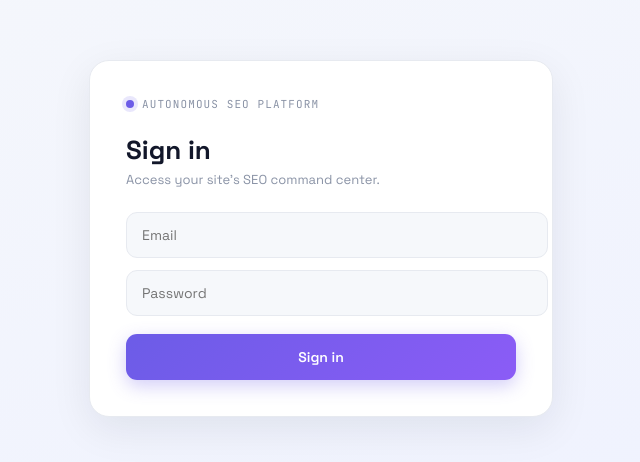
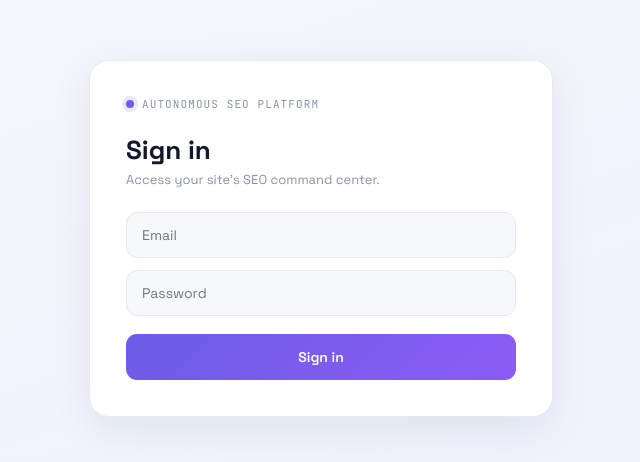
Before and after one commit to samanzen/junkfree-agent, a Next.js app: page /login in a window 1280 px wide. Shown: the part 182-644 px from the top of the page, without its empty margins (319-959 px from the left). Built offline with nearby package versions, Linux system fonts and the light colour scheme; no server answers.

Commit message:
Fix login: show actual error message, add debug for missing env vars

```diff
--- a/app/login/page.tsx
+++ b/app/login/page.tsx
@@ -11,11 +11,21 @@ export default function Login() {
   const [busy, setBusy] = useState(false);
 
   async function signIn() {
+    if (!email || !pw) { setErr("Please enter your email and password."); return; }
     setBusy(true); setErr("");
-    const { error } = await supabaseBrowser().auth.signInWithPassword({ email, password: pw });
-    setBusy(false);
-    if (error) { setErr(error.message); return; }
-    router.push("/dashboard");
+    try {
+      const { error } = await supabaseBrowser().auth.signInWithPassword({ email, password: pw });
+      if (error) {
+        // Show the actual error message so we can debug
+        setErr(error.message);
+        setBusy(false);
+        return;
+      }
+      router.push("/dashboard");
+    } catch (e) {
+      setErr("Connection error: " + String(e));
+      setBusy(false);
+    }
   }
 
   return (
@@ -26,10 +36,30 @@ export default function Login() {
         <div className="brand"><span className="dot" /> Autonomous SEO Platform</div>
         <h1>Sign in</h1>
         <p className="sub">Access your site&apos;s SEO command center.</p>
-        <input placeholder="Email" type="email" value={email} onChange={(e) => setEmail(e.target.value)} />
-        <input placeholder="Password" type="password" value={pw} onChange={(e) => setPw(e.target.value)} onKeyDown={(e) => { if (e.key === "Enter") signIn(); }} />
-        {err && <div className="err">{err}</div>}
-        <button onClick={signIn} disabled={busy}>{busy ? "Signing in…" : "Sign in"}</button>
+        <input
+          placeholder="Email"
+          type="email"
+          value={email}
+          onChange={(e) => setEmail(e.target.value)}
+          onKeyDown={(e) => { if (e.key === "Enter") signIn(); }}
+          autoComplete="email"
+        />
+        <input
+          placeholder="Password"
+          type="password"
+          value={pw}
+          onChange={(e) => setPw(e.target.value)}
+          onKeyDown={(e) => { if (e.key === "Enter") signIn(); }}
+          autoComplete="current-password"
+        />
+        {err && <div className="err">⚠️ {err}</div>}
+        <button onClick={signIn} disabled={busy}>
+          {busy ? "Signing in…" : "Sign in"}
+        </button>
+        {/* Debug: show whether env vars are loaded */}
+        {!process.env.NEXT_PUBLIC_SUPABASE_URL && (
+          <div className="err">Missing NEXT_PUBLIC_SUPABASE_URL — check Vercel env vars.</div>
+        )}
       </div>
     </div>
   );
@@ -42,9 +72,9 @@ const CSS = `
 .lg .dot { width:8px; height:8px; border-radius:50%; background:#6C5CE7; box-shadow:0 0 0 4px rgba(108,92,231,.15); }
 .lg h1 { font-size:26px; margin:0 0 4px; color:#12172A; }
 .lg .sub { color:#8A93A6; font-size:13px; margin:0 0 24px; }
-.lg input { width:100%; background:#F6F8FB; border:1px solid #E7EAF0; color:#1A2030; padding:13px 15px; border-radius:11px; font-size:14px; margin-bottom:12px; font-family:inherit; }
+.lg input { width:100%; background:#F6F8FB; border:1px solid #E7EAF0; color:#1A2030; padding:13px 15px; border-radius:11px; font-size:14px; margin-bottom:12px; font-family:inherit; box-sizing:border-box; }
 .lg input:focus { outline:none; border-color:#6C5CE7; background:#fff; }
-.lg button { width:100%; background:linear-gradient(135deg,#6C5CE7,#8B5CF6); color:#fff; border:0; padding:14px; border-radius:11px; font-weight:600; font-size:14px; cursor:pointer; font-family:inherit; margin-top:6px; box-shadow:0 6px 18px rgba(108,92,231,.3); }
-.lg button:disabled { opacity:.6; }
-.lg .err { color:#E14B4B; font-size:13px; margin-bottom:10px; }
+.lg button { width:100%; background:linear-gradient(135deg,#6C5CE7,#8B5CF6); color:#fff; border:0; padding:14px; border-radius:11px; font-weight:600; font-size:14px; cursor:pointer; font-family:inherit; margin-top:6px; }
+.lg button:disabled { opacity:.6; cursor:default; }
+.lg .err { color:#E14B4B; font-size:13px; margin-bottom:10px; padding:10px 12px; background:rgba(225,75,75,.08); border-radius:8px; border:1px solid rgba(225,75,75,.2); }
 `;
```
